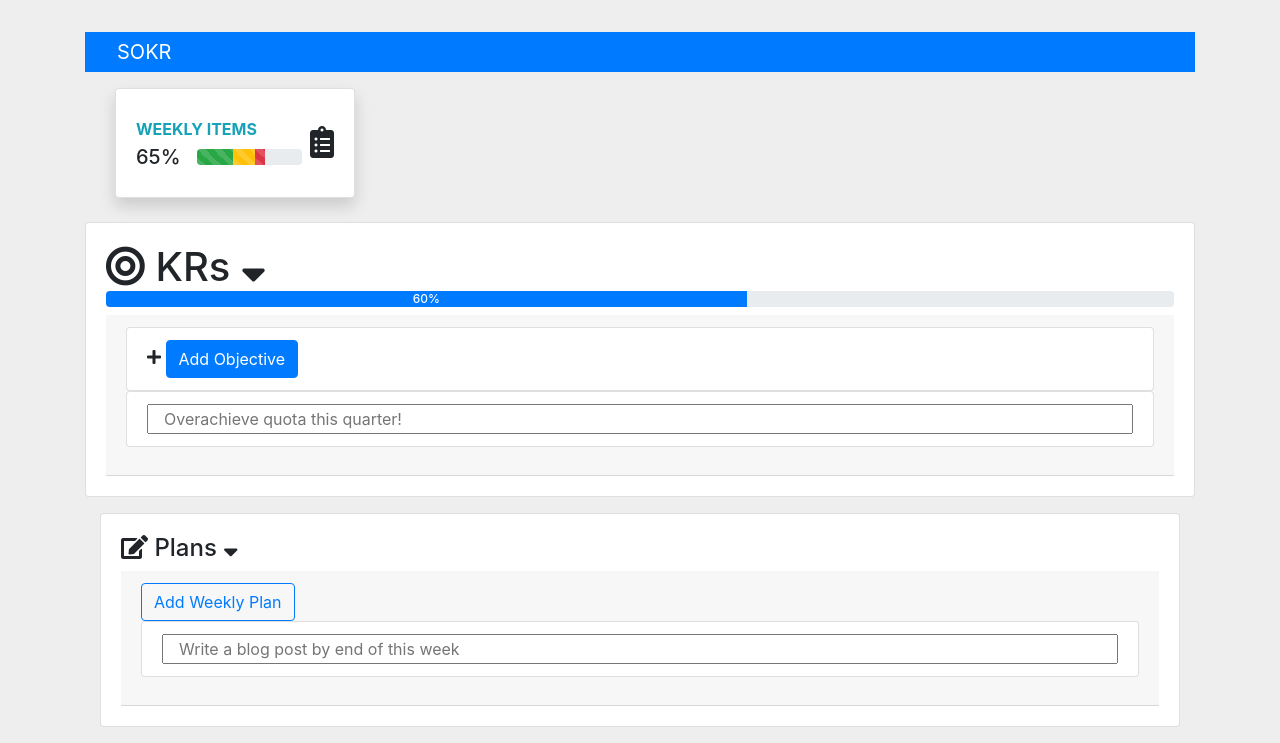
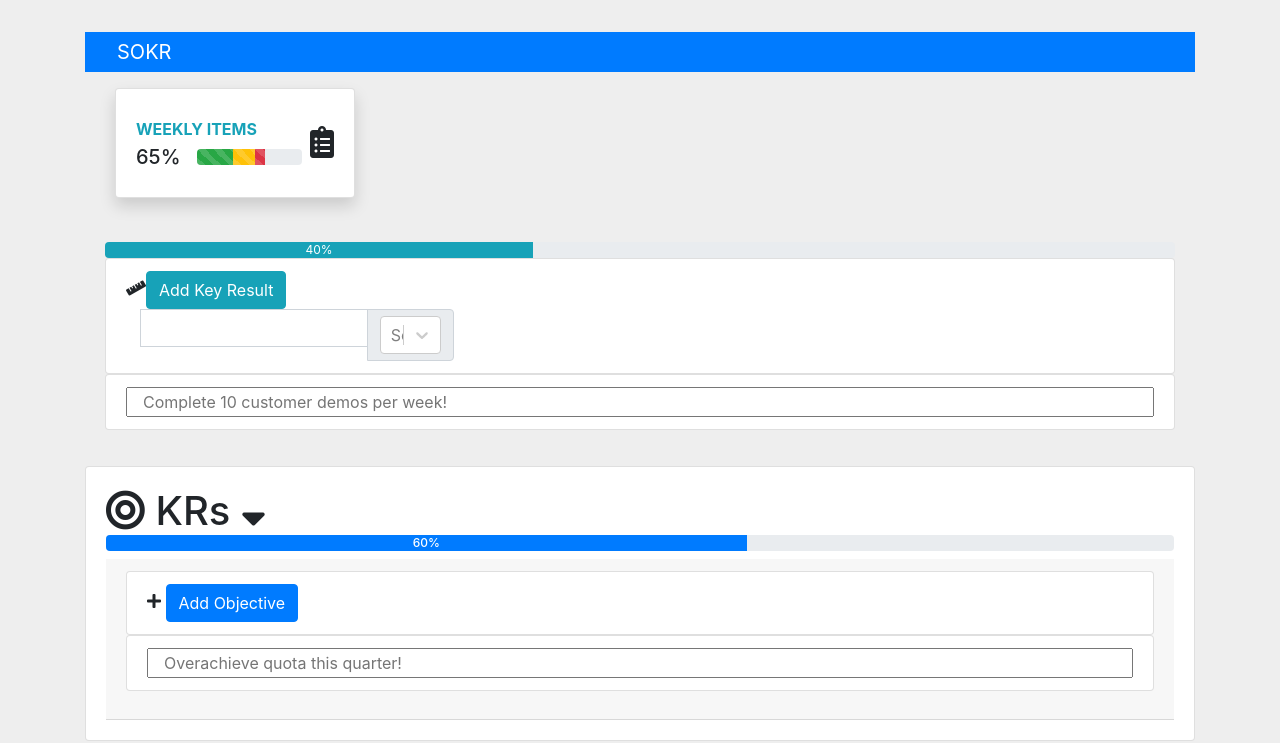
Before and after one commit to alexsjcho/smart-okr-react-redux-app, a React (Create React App) app: page / in a window 1280 px wide. Shown: the top 743 px of the page. Built offline with nearby package versions, Linux system fonts and the light colour scheme.

Commit message:
added KeyResults metrics input and metric unit selector

```diff
--- a/package.json
+++ b/package.json
@@ -11,6 +11,7 @@
     "react-redux": "^6.0.1",
     "react-router-dom": "^5.0.0",
     "react-scripts": "2.1.8",
+    "react-select": "^2.4.2",
     "redux": "^4.0.1",
     "redux-thunk": "^2.3.0",
     "uuid": "^3.3.2"
--- a/src/components/App.js
+++ b/src/components/App.js
@@ -8,6 +8,7 @@ import Dashboard from "./dashboard/Dashboard";
 import Plans from "./weeklyitems/Plans";
 import Accomplishments from "./weeklyitems/Accomplishments";
 import Challenges from "./weeklyitems/Challenges";
+import KeyResult from "./keyresults/KeyResult";
 
 class App extends Component {
   render() {
@@ -18,6 +19,7 @@ class App extends Component {
           <div className="container">
             <Dashboard />
           </div>
+          <KeyResult />
           <ObjectivesList />
           <div className="container">
             <Plans />
--- a/src/components/keyresults/KeyResult.js
+++ b/src/components/keyresults/KeyResult.js
@@ -3,6 +3,7 @@ import React, { Component } from "react";
 import TextInputGroup from "../shared/TextInputGroup";
 
 import KeyResultProgressBar from "./KeyResultProgressBar";
+import KeyResultsMetrics from "./KeyResultsMetrics";
 
 class KeyResult extends Component {
   constructor(props) {
@@ -48,6 +49,8 @@ class KeyResult extends Component {
                 value="Add Key Result"
                 className="btn btn-info"
               />
+              {/* This KRM will corelate with KRProgressBar  */}
+              <KeyResultsMetrics />
             </li>
           </ul>
 
--- /dev/null
+++ b/src/components/keyresults/KeyResultsMetrics.js
@@ -0,0 +1,34 @@
+import React from "react";
+
+//Bootstrap-React
+import InputGroup from "react-bootstrap/InputGroup";
+import FormControl from "react-bootstrap/FormControl";
+import Container from "react-bootstrap/Container";
+import Row from "react-bootstrap/Row";
+import Col from "react-bootstrap/Col";
+
+//Components
+import MetricMenu from "./MetricMenu";
+
+const KeyResultsMetrics = () => {
+  return (
+    <Container>
+      <Row>
+        <Col xs={4} md={4}>
+          <InputGroup>
+            <InputGroup.Prepend />
+            <FormControl aria-label="Percentage to completion)" />
+            <InputGroup.Append>
+              <InputGroup.Text>
+                {" "}
+                <MetricMenu />{" "}
+              </InputGroup.Text>
+            </InputGroup.Append>
+          </InputGroup>
+        </Col>
+      </Row>
+    </Container>
+  );
+};
+
+export default KeyResultsMetrics;
--- /dev/null
+++ b/src/components/keyresults/MetricMenu.js
@@ -0,0 +1,18 @@
+import React, { Fragment } from "react";
+import Select from "react-select";
+
+const options = [
+  { value: "dollar", label: "$" },
+  { value: "percentage", label: "%" },
+  { value: "unit", label: "#" }
+];
+
+const MetricMenu = () => {
+  return (
+    <Fragment>
+      <Select options={options} />
+    </Fragment>
+  );
+};
+
+export default MetricMenu;
```
Also changed, not shown: src/components/keyresults/Metrics.js (deleted, +0 -20 lines), 1 other file (tests, documents, lock files or other folders).
